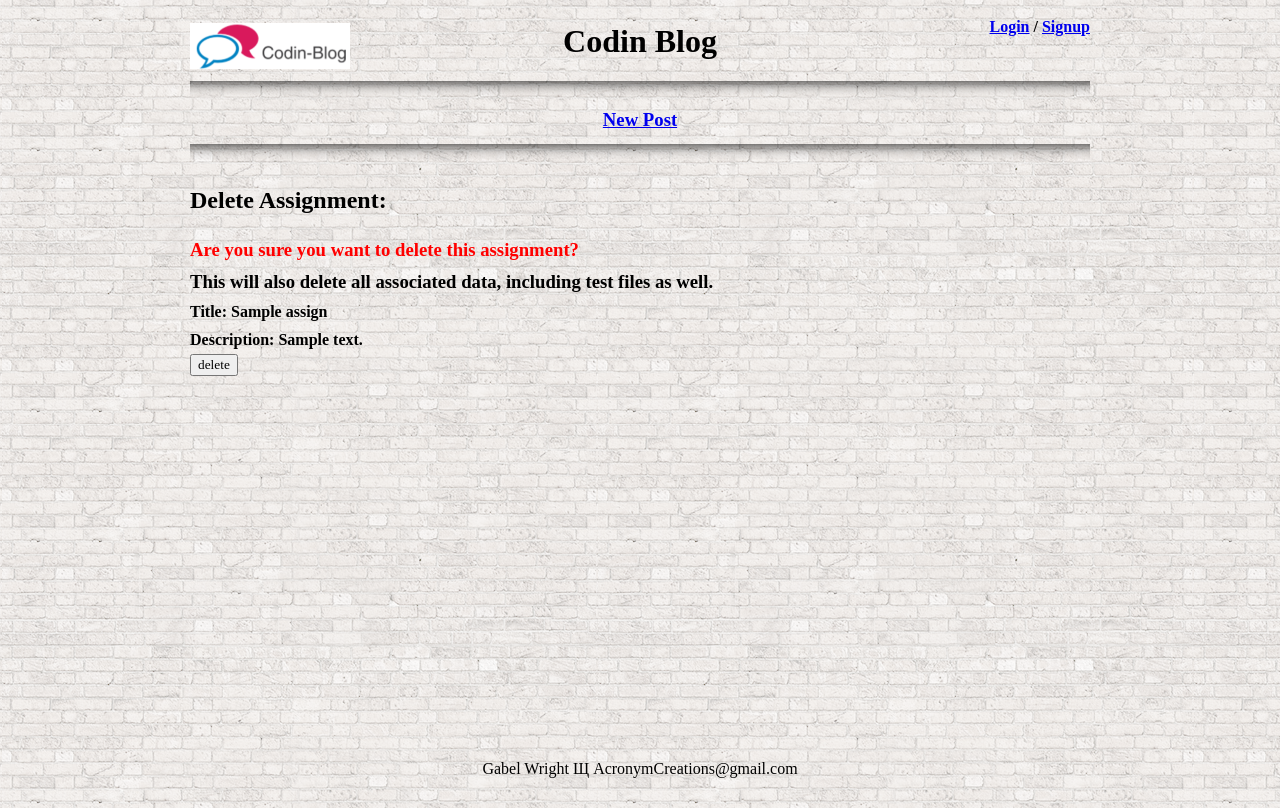
After one commit to gabelwright/Java-Grader, a Flask app: template templates/deleteAssign.html in a window 1280 px wide. The commit adds this page. Run offline with Flask 2, Linux system fonts and the light colour scheme; the template is opened without the code that fills it: most values are stand-ins (such as "Sample title", 1, 10 or a date in 2020); some web fonts are replaced.

Commit message:
Assignment Modification Work
* Added file upload sections to upload 3 test files
* Added the ability to delete assignments, which also deletes the
uploaded test files.

```diff
--- a/db_setup.py
+++ b/db_setup.py
@@ -24,9 +24,12 @@ class Assignment(Base):
 
     id = Column(Integer, primary_key=True)
     name = Column(String(250), nullable=False)
-    test1 = Column(String, nullable=False)
+    desc = Column(String)
+    test1 = Column(String)
     test2 = Column(String)
     test3 = Column(String)
+    user_id = Column(Integer, ForeignKey('user.id'))
+    user = relationship(User)
 
 
 class Post(Base):
--- a/main.py
+++ b/main.py
@@ -12,6 +12,7 @@ import hashlib
 import os
 from flask import make_response
 import requests
+import shutil
 
 
 app = Flask(__name__)
@@ -21,9 +22,16 @@ Base.metadata.bind = engine
 DBsession = sessionmaker(bind=engine)
 session = DBsession()
 
+UPLOAD_FOLDER = '/assignments'
+ALLOWED_EXTENSIONS = set(['txt', 'java'])
+
+hash_secret = 'sjkbfkjsbvkfjsdnv;ldfknvlkfsnlghf389562349'
+
+sudo_user = 'mgwright'
+
 
 def hash_cookie(user):
-    hash_text = hashlib.sha512(user.username).hexdigest()
+    hash_text = hashlib.sha512(user.username + hash_secret).hexdigest()
     cookie_text = '%s|%s' % (user.username, hash_text)
     print cookie_text
     return cookie_text
@@ -41,11 +49,19 @@ def check_for_user():
     print cookie_value
     if cookie_value:
         params = cookie_value.split('|')
-        if hashlib.sha512(params[0]).hexdigest() == params[1]:
+        if hashlib.sha512(params[0] + hash_secret).hexdigest() == params[1]:
             user = session.query(User).filter(User.username == params[0]).first()
             if user:
                 print 'logged in as ' + user.username
                 return user
+
+
+def check_password(password, user):
+    hashed_pass = hashlib.sha512(password + user.salt).hexdigest()
+    if hashed_pass == user.password:
+        return True
+    else:
+        return False
 
 
 def make_salt():
@@ -54,13 +70,32 @@ def make_salt():
     return salt
 
 
+def allowed_file(filename):
+    return '.' in filename and \
+           filename.rsplit('.', 1)[1].lower() in ALLOWED_EXTENSIONS
+
+
+def delete_file(user):
+    directory = '%s%s' % (app.config['UPLOAD_FOLDER'], user.id)
+    print directory
+    # Checks if user already has a folder to store profile pic
+    # as well as if the folder is empty or not
+    if os.path.exists(directory) and os.listdir(directory):
+        print 'folder is not empty'
+        files = os.listdir(directory)
+        # Deletes any prevouis profile pictures
+        for file in files:
+            path = '%s/%s' % (directory, file)
+            os.remove(path)
+
+
 @app.route('/')
 def main():
     user = check_for_user()
-    posts = session.query(Post).all()
+    assign = session.query(Assignment).order_by(desc(Assignment.id)).all()
     return render_template('main.html',
                            user=user,
-                           posts=posts)
+                           assign=assign)
 
 
 @app.route('/newpost', methods=['GET', 'POST'])
@@ -93,13 +128,13 @@ def newPost():
                                    error_message=error)
 
 
-@app.route('/post/<int:post_id>/0')
-def postView(post_id):
+@app.route('/assignment/<int:assign_id>')
+def assignView(assign_id):
     user = check_for_user()
-    post = session.query(Post).filter(Post.id == post_id).first()
-    return render_template('post.html',
+    assign = session.query(Assignment).filter(Assignment.id == assign_id).first()
+    return render_template('.html',
                            user=user,
-                           p=post)
+                           assign=assign)
 
 
 @app.route('/edit/<int:post_id>', methods=['POST', 'GET'])
@@ -143,13 +178,15 @@ def login():
         password = request.form['password']
 
         user = session.query(User).filter(User.username == username).first()
-        if user and user.password == hashlib.md5(password).hexdigest():
-            return setCookie(user)
-        else:
-            error = 'Invalid username and/or password'
-            return render_template('login.html',
-                                   username=username,
-                                   error=error)
+        if user:
+            hashed_password = hashlib.sha512(password + user.salt).hexdigest()
+            if user.password == hashed_password:
+                return setCookie(user)
+
+        error = 'Invalid username and/or password'
+        return render_template('login.html',
+                               username=username,
+                               error=error)
 
 
 @app.route('/logout')
@@ -188,6 +225,73 @@ def signup():
             return render_template('signup.html', error_email=message)
 
 
+@app.route('/admin/new', methods=['GET', 'POST'])
+def newAssign():
+    user = check_for_user()
+    if user and user.username == sudo_user:
+        if request.method == 'GET':
+                params = {}
+                return render_template('admin.html',
+                                       user=user,
+                                       params=params)
+        else:
+            params = {}
+            title = request.form['title']
+            descrip = request.form['desc']
+            test1 = request.files['test1']
+            test2 = request.files['test2']
+            test3 = request.files['test3']
+            if title and descrip:
+                directory = '/vagrant/static/assignments/%s' % title.replace(' ', '_')
+                if not os.path.exists(directory):
+                    os.makedirs(directory)
+                assign = Assignment(name=title, desc=descrip, user=user)
+                if test1 and allowed_file(test1.filename):
+                    filename = secure_filename(test1.filename)
+                    test1.save(os.path.join(directory, filename))
+                    assign.test1 = directory + filename
+                else:
+                    params['title'] = title
+                    params['desc'] = descrip
+                    params['error'] = 'Test files must be either .txt or .java files'
+                    return render_template('admin.html',
+                                           user=user,
+                                           params=params)
+                session.add(assign)
+                session.commit()
+                return redirect(url_for('all'))
+            else:
+                params['title'] = title
+                params['desc'] = descrip
+                params['error'] = 'Please fill in both fields before continuing.'
+                return render_template('admin.html',
+                                       user=user,
+                                       params=params)
+    else:
+        return redirect(url_for('main'))
+
+
+@app.route('/admin/delete/<int:assign_id>', methods=['GET', 'POST'])
+def deleteAssign(assign_id):
+    user = check_for_user()
+    if not user or user.username != sudo_user:
+        return redirect(url_for('main'))
+    assign = session.query(Assignment).filter(Assignment.id == assign_id).first()
+    if request.method == 'GET':
+        if assign:
+            return render_template('deleteAssign.html',
+                                   user=user,
+                                   assign=assign)
+    else:
+        if assign:
+            if os.path.exists('/vagrant/static/assignments/'+assign.name+'/'):
+                shutil.rmtree('/vagrant/static/assignments/'+assign.name+'/')
+            session.delete(assign)
+            session.commit()
+        return redirect(url_for('main'))
+
+
+
 @app.route('/all')
 def all():
     users = session.query(User).all()
@@ -197,7 +301,7 @@ def all():
     return render_template('all.html',
                            users=users,
                            posts=posts,
-                           assignments=assign)
+                           assign=assign)
 
 
 
@@ -205,5 +309,5 @@ def all():
 
 if __name__ == '__main__':
     app.secret_key = 'something'
-    app.debug = False
+    app.debug = True
     app.run(host='0.0.0.0', port=5000)
--- a/templates/post.html
+++ b/templates/assign.html
@@ -4,9 +4,9 @@
 
 	{% import 'post_block.html' as temp %}
 
-	{{ temp.summarypost(p,user) }}
+	{{ temp.assignment(assign) }}
 
-	{{ temp.post(p,user) }}
+
 
 
 {% endblock %}
--- a/templates/base.html
+++ b/templates/base.html
@@ -28,8 +28,6 @@
 		<a href="/newpost">New Post</a><br>
 	</h3>
 	<hr class="all top-bar">
-	<h3 class="all text-center">All data from this database is periodically deleted!</h3>
-
 
 		{% block content %}
 		{% endblock %}
--- /dev/null
+++ b/templates/deleteAssign.html
@@ -0,0 +1,14 @@
+{% extends 'base.html' %}
+
+{% block content %}
+	<h2 class="all">Delete Assignment:</h2>
+	<h3 class="all"><font color="red">Are you sure you want to delete this assignment?</font></h3>
+	<h3>This will also delete all associated data, including test files as well.</h3>
+	<h4 class="all">Title: {{assign.name}}</h4>
+	<h4 class="all">Description: {{assign.desc}}</h4>
+	<form method="POST">
+		<input class="all" type="submit" value="delete">
+	</form>
+
+
+{% endblock %}
--- a/templates/main.html
+++ b/templates/main.html
@@ -1,4 +1,3 @@
-{# This template is used for most pages in the site #}
 
 {% import 'post_block.html' as temp %}
 
@@ -6,9 +5,9 @@
 
 {% block content %}
 
-	{% for p in posts %}
+	{% for a in assign %}
 
-		{{ temp.summarypost(p,user) }}
+		{{ temp.assignment(a) }}
 
 	{% endfor %}
 
```
Also changed, not shown: templates/admin.html (added, +21 -0 lines), templates/all.html (+14 -0 lines), templates/post_block.html (+8 -0 lines), 1 other file.
